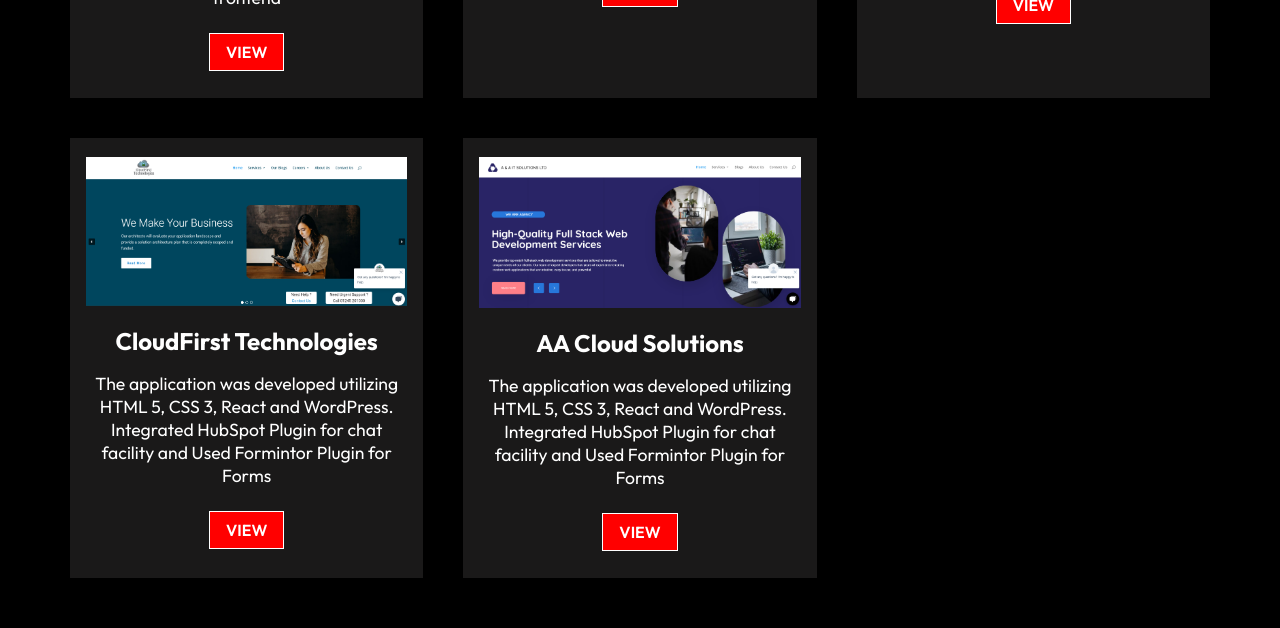
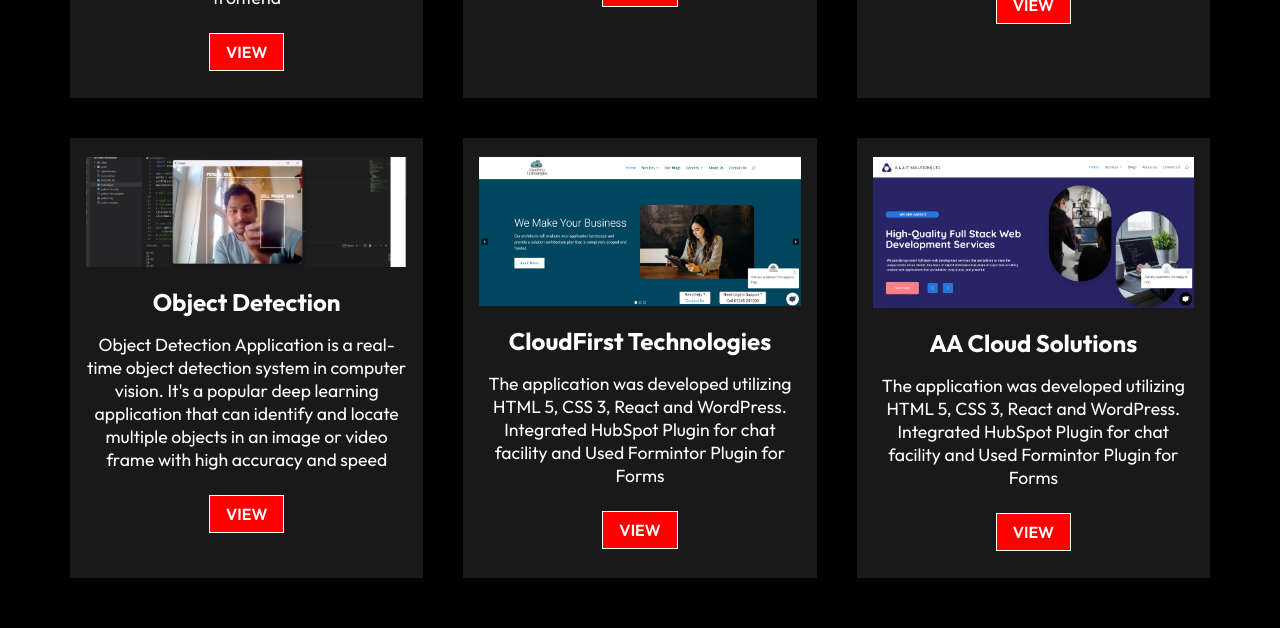
Before and after one commit to dineshbellamkonda12/React-portfolio, a React (Create React App) app: page / in a window 1280 px wide. Shown: the part 1320-1948 px from the top of the page. Built offline with nearby package versions, Linux system fonts and the light colour scheme.

Commit message:
Added Projects

```diff
--- a/src/components/WorkCardData.js
+++ b/src/components/WorkCardData.js
@@ -3,6 +3,7 @@
 import pro5 from '../assets/DataFilter.png';
 import pro6 from '../assets/vertumotors.png';
 import pro7 from '../assets/reactportfolio.png';
+import pro8 from '../assets/ObjectDetection.png';
 
 const ProjectCardData = [
     {
@@ -27,6 +28,13 @@
     },
 
     {
+        imgsrc: pro8,
+        title: "Object Detection",
+        text: "Object Detection Application is a real-time object detection system in computer vision. It's a popular deep learning application that can identify and locate multiple objects in an image or video frame with high accuracy and speed",
+        view: "https://dinesh127c@bitbucket.org/object-detection-using-yolo/object-detection-using-yolo.git",
+    },
+
+    {
         imgsrc: pro1,
         title: "CloudFirst Technologies",
         text: "The application was developed utilizing HTML 5, CSS 3, React and WordPress. Integrated HubSpot Plugin for chat facility and Used Formintor Plugin for Forms",
```
Also changed, not shown: src/assets/ObjectDetection.png (added).
